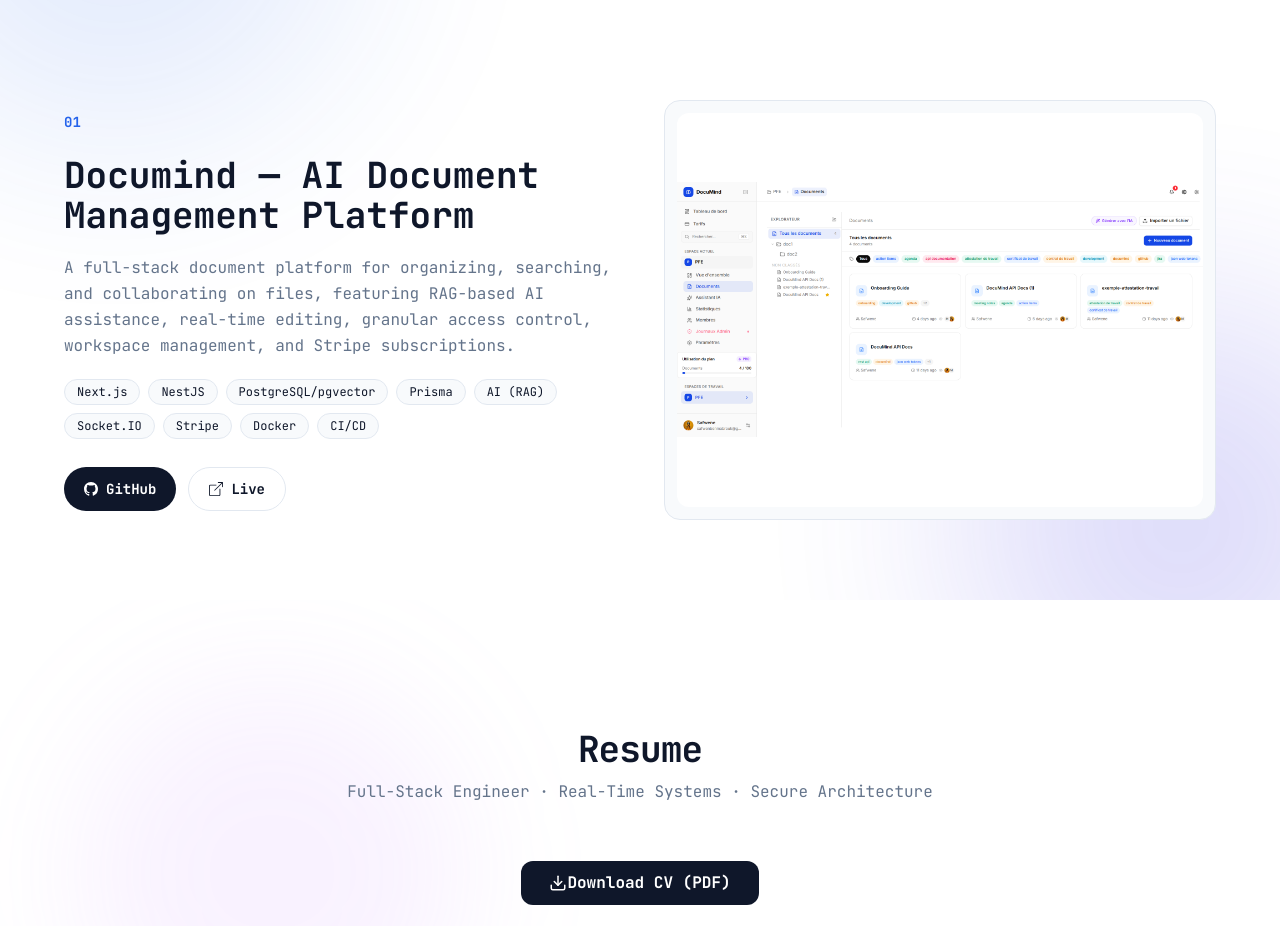
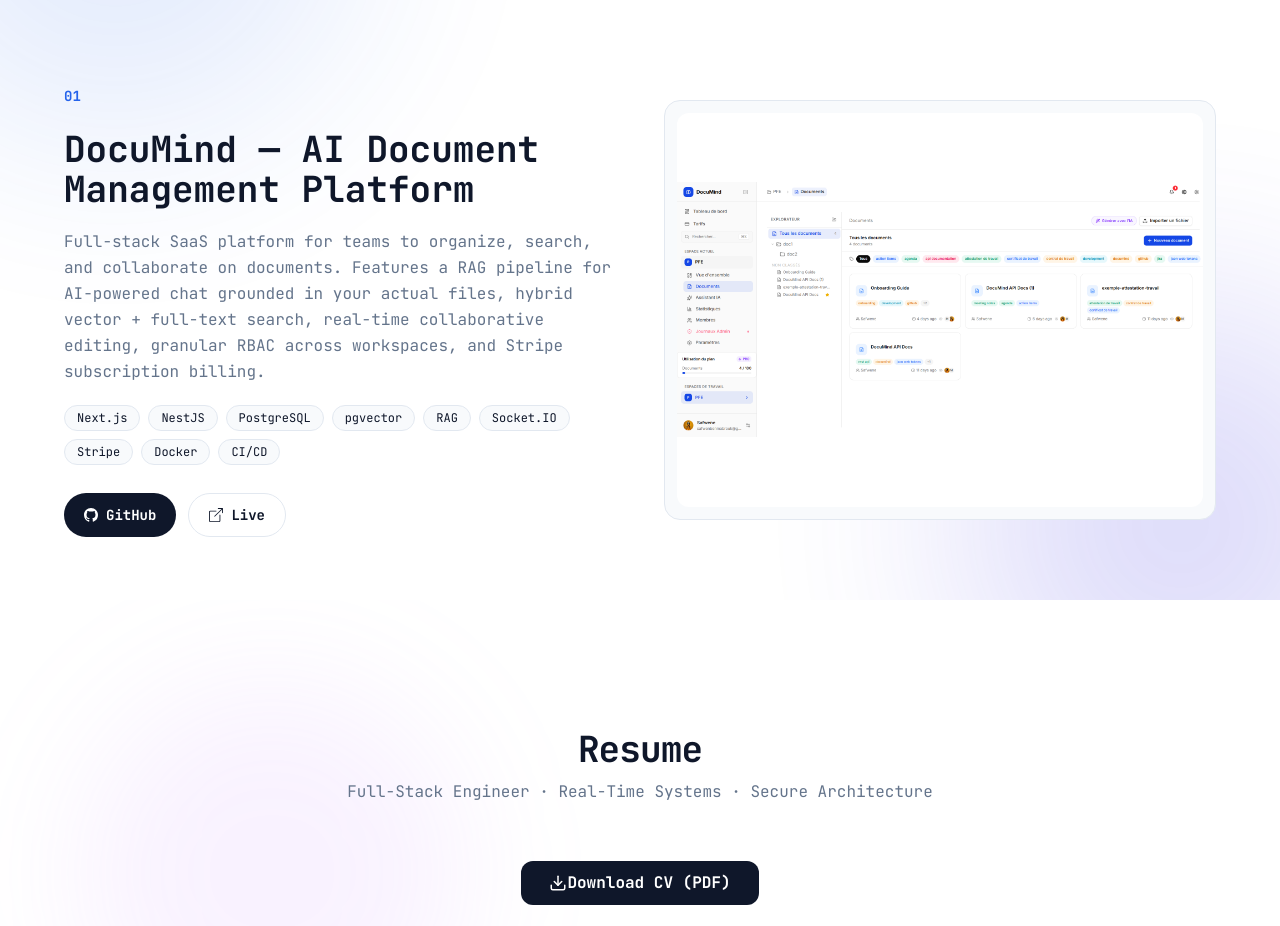
Before and after one commit to Safwen-bm/portfolio-project, a Next.js app: page / in a window 1280 px wide. Shown: the part 3240-4166 px from the top of the page. Built offline with nearby package versions, Linux system fonts and the light colour scheme.

Commit message:
Documind update

```diff
--- a/components/work/projectsData.js
+++ b/components/work/projectsData.js
@@ -3,15 +3,15 @@
 export const projects = [
   {
     num: "01",
-    title: "Documind — AI Document Management Platform",
+    title: "DocuMind — AI Document Management Platform",
     description:
-      "A full-stack document platform for organizing, searching, and collaborating on files, featuring RAG-based AI assistance, real-time editing, granular access control, workspace management, and Stripe subscriptions.",
+      "Full-stack SaaS platform for teams to organize, search, and collaborate on documents. Features a RAG pipeline for AI-powered chat grounded in your actual files, hybrid vector + full-text search, real-time collaborative editing, granular RBAC across workspaces, and Stripe subscription billing.",
     stack: [
       "Next.js",
       "NestJS",
-      "PostgreSQL/pgvector",
-      "Prisma",
-      "AI (RAG)",
+      "PostgreSQL",
+      "pgvector",
+      "RAG",
       "Socket.IO",
       "Stripe",
       "Docker",
```
